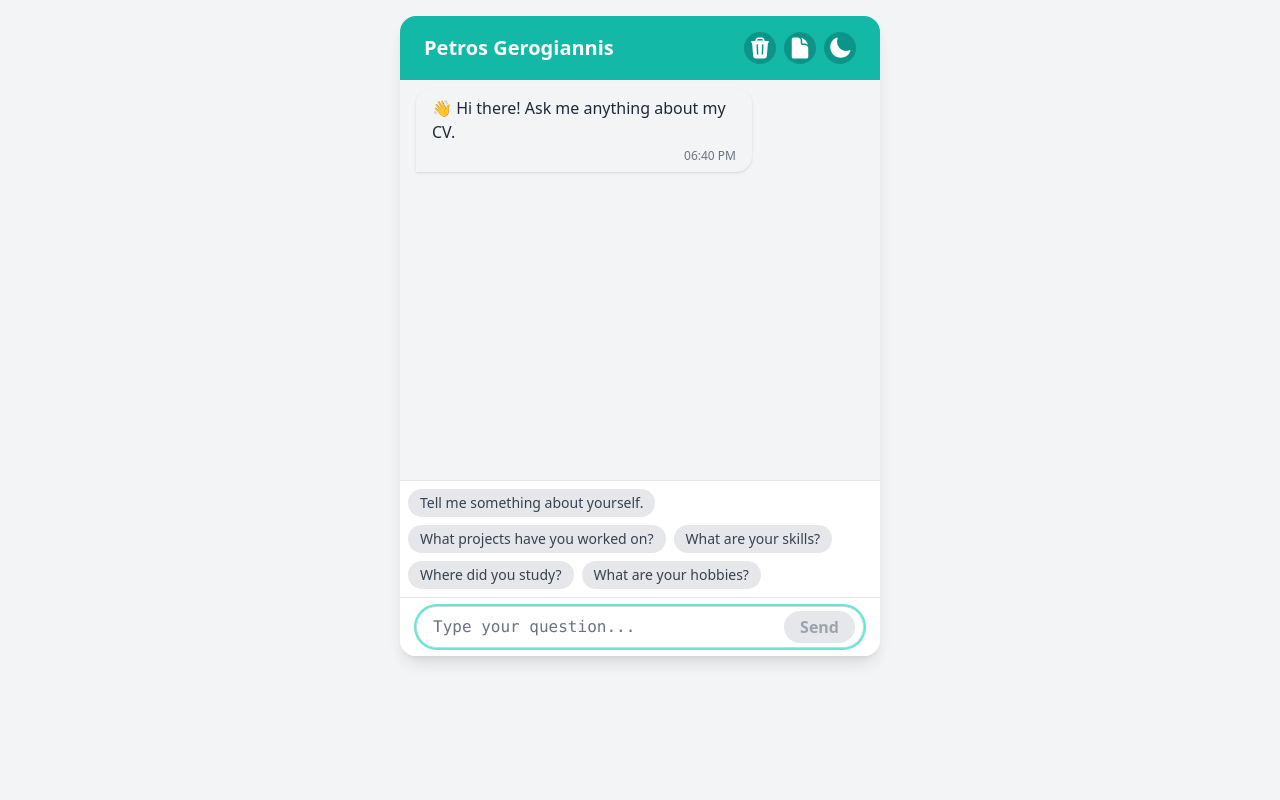
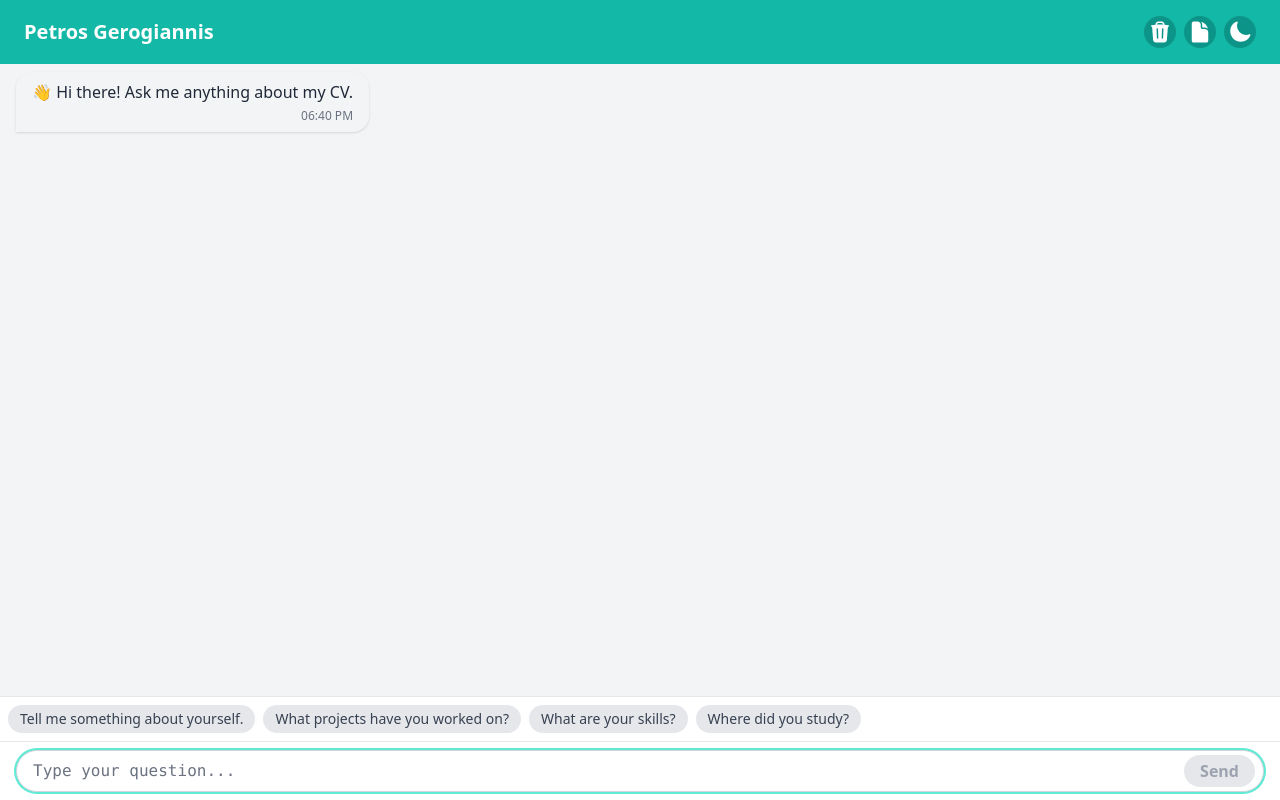
Before and after one commit to petrosg8/resume_chatbot, a React (Vite) app in the folder frontend/: page / in a window 1280 px wide. Built offline with nearby package versions, Linux system fonts and the light colour scheme.

Commit message:
Made the chatbot fullscreen

```diff
--- a/frontend/src/App.jsx
+++ b/frontend/src/App.jsx
@@ -1,17 +1,12 @@
-// frontend/src/App.jsx
+// frontend/src/App.js
 import React from "react";
 import ChatBot from "./components/ChatBot";
 
 function App() {
   return (
-    <div className="w-full max-w-lg mx-auto p-4">
-    {/*
-        Chat card container:
-        - bg-white (light) / dark:bg-gray-800 (dark)
-        - rounded-2xl + shadow-lg
-        - h-[80vh], flex-col, overflow-hidden
-      */}
-      <div className="bg-white dark:bg-gray-800 rounded-2xl shadow-lg h-[80vh] flex flex-col overflow-hidden">
+    <div className="w-full h-full">
+      {}
+      <div className="w-full h-full bg-white dark:bg-gray-800 flex flex-col overflow-hidden">
         <ChatBot />
       </div>
     </div>
--- a/frontend/src/components/SampleQuestions.jsx
+++ b/frontend/src/components/SampleQuestions.jsx
@@ -7,7 +7,6 @@ export const SAMPLE_QUESTIONS = [
   "What projects have you worked on?",
   "What are your skills?",
   "Where did you study?",
-  "What are your hobbies?",
 ];
 
 export default function SampleQuestions({ onAsk }) {
--- a/frontend/src/styles/index.css
+++ b/frontend/src/styles/index.css
@@ -4,26 +4,25 @@
 @tailwind components;
 @tailwind utilities;
 
-
 html {
   height: 100%;
   background-color: theme("colors.gray.50");
 }
+
 body {
   height: 100%;
   margin: 0;
-  display: flex;
-  align-items: center;
-  justify-content: center;
-  background-color: inherit;
+  background-color: inherit;    /* Inherit from html */
 }
+
 #root {
   height: 100%;
-  background-color: inherit;
+  background-color: inherit;    /* Inherit from html */
 }
 
+/* When <html class="dark"> is present, switch to dark‐gray background */
 .dark html {
-  background-color: theme("colors.gray.900");
+  background-color: theme("colors.gray.900"); /* Dark mode background */
 }
 .dark body {
   background-color: inherit;
@@ -33,14 +32,7 @@ body {
 }
 
 /* ───────────────────────────────────────────────────────────────
-   Smooth‐scrolling utility
-──────────────────────────────────────────────────────────────── */
-.scroll-smooth {
-  scroll-behavior: smooth;
-}
-
-/* ───────────────────────────────────────────────────────────────
-   Custom scrollbar (light/dark thumb)
+   Custom scrollbar styling (light/dark thumb)
 ──────────────────────────────────────────────────────────────── */
 .chat-scrollbar::-webkit-scrollbar {
   width: 6px;
@@ -48,11 +40,18 @@ body {
 .chat-scrollbar::-webkit-scrollbar-track {
   background: transparent;
 }
-/* Light‐mode thumb */
+/* Light mode thumb */
 .chat-scrollbar::-webkit-scrollbar-thumb {
   @apply bg-gray-300 rounded;
 }
-/* Dark‐mode thumb override */
+/* Dark mode thumb override */
 .dark .chat-scrollbar::-webkit-scrollbar-thumb {
   @apply bg-gray-600 rounded;
 }
+
+/* ───────────────────────────────────────────────────────────────
+    Smooth‐scroll utility (for chat scrolling)
+──────────────────────────────────────────────────────────────── */
+.scroll-smooth {
+  scroll-behavior: smooth;
+}
```
